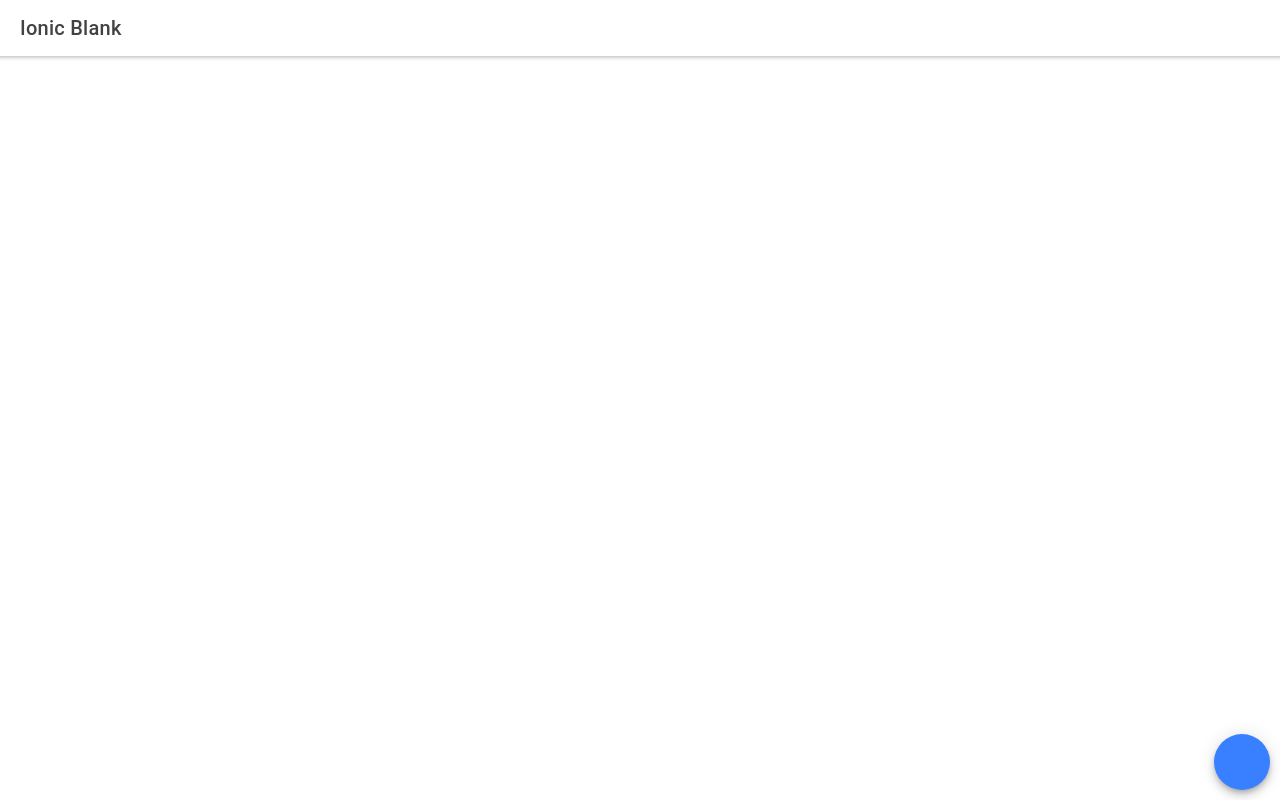
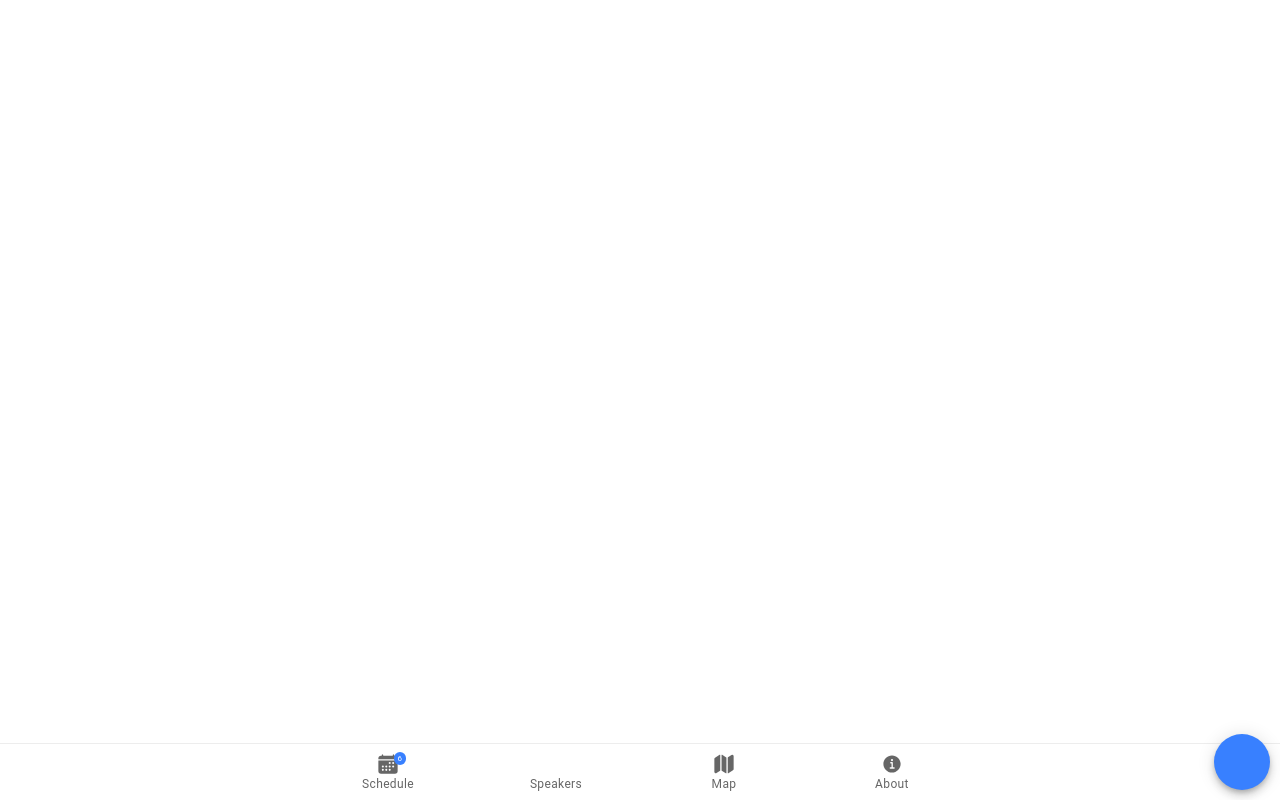
Before and after one commit to Hi1talib1World/HBOOK, a React (Create React App) app: page /home in a window 1280 px wide. Built offline with nearby package versions, Linux system fonts and the light colour scheme; no server answers.

Commit message:
up home tsx

```diff
--- a/src/pages/Home.tsx
+++ b/src/pages/Home.tsx
@@ -1,15 +1,12 @@
-import { IonSegment, IonSegmentButton, IonLabel,IonContent, IonHeader, IonTabs, IonTabBar, IonTabButton, IonBadge , IonPage,IonPopover, IonTitle, IonToolbar, IonFab, IonFabButton, IonIcon, IonFabList } from '@ionic/react';
+import { IonSegment,IonMenu,IonItem,IonList,IonRouterOutlet, IonSegmentButton, IonLabel,IonContent, IonHeader, IonTabs, IonTabBar, IonTabButton, IonBadge , IonPage,IonPopover, IonTitle, IonToolbar, IonFab, IonFabButton, IonIcon, IonFabList } from '@ionic/react';
 import React , { useState } from 'react';
 
 const Home: React.FC = () => {
   const [showPopover, setShowPopover] = useState(false);
   return (
     <IonPage>
-      <IonHeader>
-        <IonToolbar>
-          <IonTitle>Ionic Blank</IonTitle>
-        </IonToolbar>
-      </IonHeader>
+
+
       <IonContent className="ion-padding">
 
 
@@ -27,10 +24,37 @@ const Home: React.FC = () => {
     </IonFab>
 
 
+    <IonTabs>
+    <IonTabBar slot="bottom">
+      <IonTabButton tab="schedule">
+        <IonIcon name="calendar" />
+        <IonLabel>Schedule</IonLabel>
+        <IonBadge>6</IonBadge>
+      </IonTabButton>
+
+      <IonTabButton tab="speakers">
+        <IonIcon name="contacts" />
+        <IonLabel>Speakers</IonLabel>
+      </IonTabButton>
+
+      <IonTabButton tab="map">
+        <IonIcon name="map" />
+        <IonLabel>Map</IonLabel>
+      </IonTabButton>
+
+      <IonTabButton tab="about">
+        <IonIcon name="information-circle" />
+        <IonLabel>About</IonLabel>
+      </IonTabButton>
+    </IonTabBar>
+    <IonRouterOutlet></IonRouterOutlet>
+
+  </IonTabs>
 
       </IonContent>
 
     </IonPage>
+
   );
 };
 
```
